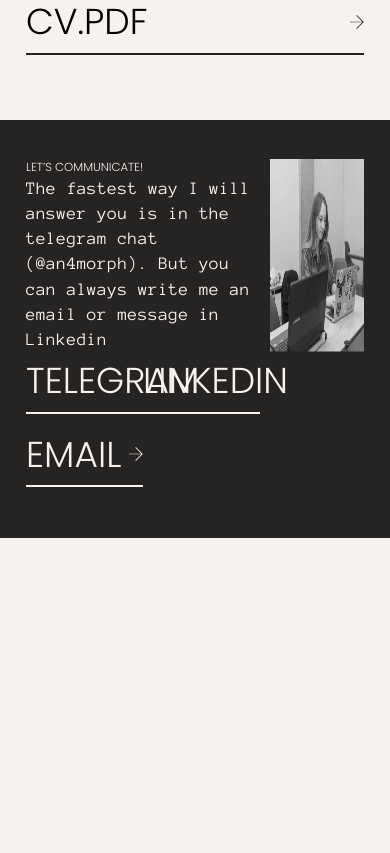
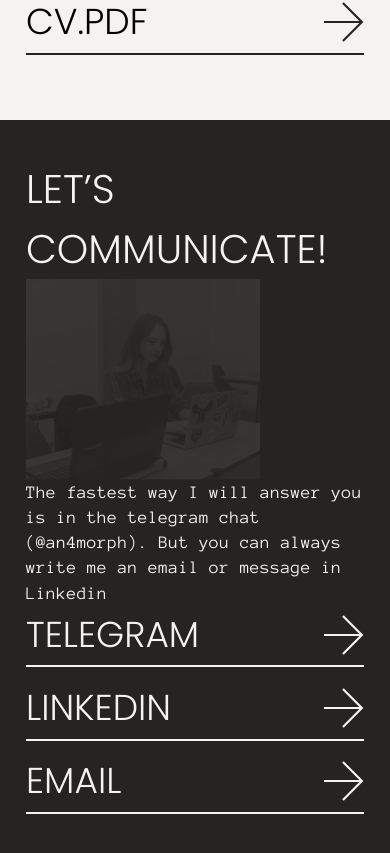
Before and after one commit to an4morph/an4morph.github.io, a React (Create React App) app: page / in a window 390 px wide. Shown: the part 3228-4081 px from the top of the page. Before the commit the page ends 3766 px from the top, so only its background shows below. Built offline with nearby package versions, Linux system fonts and the light colour scheme.

Commit message:
responsive contacts button

```diff
--- a/src/components/button/styled.ts
+++ b/src/components/button/styled.ts
@@ -37,9 +37,19 @@
 
   & .arrow {
     background-image: url(${Arrow});
-    width: 3.6vw;
-    height: 3.6vw;
+    width: 40px;
+    height: 40px;
     background-size: contain;
+    background-repeat: no-repeat;
+
+    @media ${media.tabletM} {
+      width: 3.6vw;
+      height: 3.6vw;
+    }
+    @media ${media.desktop} {
+      width: 3.6vw;
+      height: 3.6vw;
+    }
   }
 
   @media ${media.desktop} {
@@ -68,9 +78,19 @@
 
   & .arrow {
     background-image: url(${ArrowWhite});
-    width: 3.6vw;
-    height: 3.6vw;
+    background-repeat: no-repeat;
+    width: 40px;
+    height: 40px;
     background-size: contain;
+
+    @media ${media.tabletM} {
+      width: 3.6vw;
+      height: 3.6vw;
+    }
+    @media ${media.desktop} {
+      width: 3.6vw;
+      height: 3.6vw;
+    }
   }
 
   @media ${media.desktop} {
--- a/src/components/button/useAnimation.ts
+++ b/src/components/button/useAnimation.ts
@@ -1,27 +1,46 @@
-import { useEffect, useMemo, useState } from "react"
+import { useCallback, useEffect, useMemo, useState } from "react"
 
+import { Colors } from "../../styles/types"
 import { gsap } from "../../utils/gsap"
 
 export const useAnimation = (trigger: React.MutableRefObject<HTMLButtonElement>, toggle: boolean) => {
   const q = gsap.utils.selector(trigger)
   const [dirty, setDirty] = useState(false)
 
+  const gsapTo = useCallback((selector: string, config: gsap.TweenVars) => {
+    if (!q(selector).length) return null
+    return gsap.to(q(selector), config)
+  }, [q])
+
   useEffect(() => {
     if (toggle && !dirty) setDirty(true)
   }, [toggle, dirty])
 
   const background = useMemo(() => ({
-    in: () => gsap.to(q('.background'), {
+    in: () => gsapTo('.background', {
       width: '150%',
       ease: 'power0.out',
       duration: 0.2
     }),
-    out: () => gsap.to(q('.background'), {
+    out: () => gsapTo('.background', {
       width: 0,
       ease: 'power0.in',
       duration: 0.2
+    }),
+  }), [gsapTo])
+
+  const textYellow = useMemo(() => ({
+    in: () => gsapTo('.text-yellow', {
+      color: Colors.main,
+      ease: 'power0.out',
+      duration: 0.2
+    }),
+    out: () => gsapTo('.text-yellow', {
+      color: Colors.webWhite,
+      ease: 'power0.in',
+      duration: 0.2
     })
-  }), [q])
+  }), [gsapTo])
 
   const arrow = useMemo(() => ({
     in: () => gsap.to(q('.arrow'), {
@@ -40,10 +59,12 @@
     if (toggle) {
       background.in()
       arrow.in()
+      textYellow.in()
     }
     if (!toggle && dirty) {
       background.out()
       arrow.out()
+      textYellow.out()
     }
-  }, [dirty, toggle, background, arrow])
+  }, [dirty, toggle, background, arrow, textYellow])
 }
--- a/src/components/button/white.tsx
+++ b/src/components/button/white.tsx
@@ -1,7 +1,7 @@
 import { useRef, useState } from 'react'
 
 import { AppLink } from '../app-link'
-import { Background, StyledButtonWhite } from './styled'
+import { StyledButtonWhite } from './styled'
 import { useAnimation } from './useAnimation'
 
 type Props = {
@@ -33,8 +33,7 @@
       ref={trigger}
       type={type}
     >
-      <Background className="background"/>
-      <span>{children}</span>
+      <span className="text-yellow">{children}</span>
       <div className="arrow" />
     </StyledButtonWhite>
   )
--- a/src/components/contacts-block/index.tsx
+++ b/src/components/contacts-block/index.tsx
@@ -4,7 +4,7 @@
 
 import Photo2 from "../../assets/img/polina-2.png"
 import { gsap } from "../../utils/gsap"
-import { Container, FirstLine, Gradient, LinkButton, Wrapper } from "./styled"
+import { Btns, Container, FirstLine, Gradient, LinkButton, Wrapper } from "./styled"
 import { useAnimation } from "./useAnimation"
 
 const links = [
@@ -39,11 +39,12 @@
       <FirstLine>
         <div>
           <h3>{title}</h3>
+          <img alt="polina with laptop" className="min-screen" src={Photo2} />
           <p>{desc}</p>
         </div>
-        <img alt="polina with laptop" src={Photo2} />
+        <img alt="polina with laptop" className="max-screen" src={Photo2} />
       </FirstLine>
-      <div>
+      <Btns>
         {
           links.map(({ id, name, link }) => (
             <LinkButton
@@ -54,7 +55,7 @@
             </LinkButton>
           ))
         }
-      </div>
+      </Btns>
     </Container>
   )
 }
--- a/src/components/contacts-block/styled.ts
+++ b/src/components/contacts-block/styled.ts
@@ -39,9 +39,16 @@
 
   & h3 {
     font-family: ${({ theme }) => theme.fonts.primary};
-    font-size: 3vw;
+    font-size: 40px;
     font-weight: 300;
     text-transform: uppercase;
+
+    @media ${media.tabletM} {
+      font-size: 3vw;
+    }
+    @media ${media.desktop} {
+      font-size: 3vw;
+    }
   }
 
   & p {
@@ -58,7 +65,36 @@
   }
 
   & img {
-    width: 24vw;
+    width: 60vw;
+    opacity: 0.1;
+
+    @media ${media.tabletM} {
+      width: 24vw;
+    }
+    @media ${media.desktop} {
+      width: 24vw;
+    }
+  }
+
+  & .min-screen {
+    display: block;
+
+    @media ${media.tabletM} {
+      display: none;
+    }
+    @media ${media.desktop} {
+      display: none;
+    }
+  }
+  & .max-screen {
+    display: none;
+
+    @media ${media.tabletM} {
+      display: block;
+    }
+    @media ${media.desktop} {
+      display: block;
+    }
   }
 `
 
@@ -71,9 +107,46 @@
 
 export const FirstLine = styled.div`
   display: flex;
+  flex-direction: column;
+
+  @media ${media.tabletM} {
+    flex-direction: row;
+  }
+  @media ${media.desktop} {
+    flex-direction: row;
+  }
 `
 
 export const LinkButton = styled(ButtonWhite)`
   margin-bottom: 3vw;
-  width: 30vw;
 `
+
+export const Btns = styled.div`
+  display: flex;
+  flex-direction: column;
+
+  & > * {
+    width: 100%;
+
+    @media ${media.tabletM} {
+      width: 40%;
+    }
+    @media ${media.desktop} {
+      width: 40%;
+    }
+  }
+
+  & button {
+    width: 100%;
+  }
+
+  & > *:nth-child(1) {
+    align-self: flex-start;
+  }
+  & > *:nth-child(2) {
+    align-self: center;
+  }
+  & > *:nth-child(3) {
+    align-self: flex-end;
+  }
+`
```
